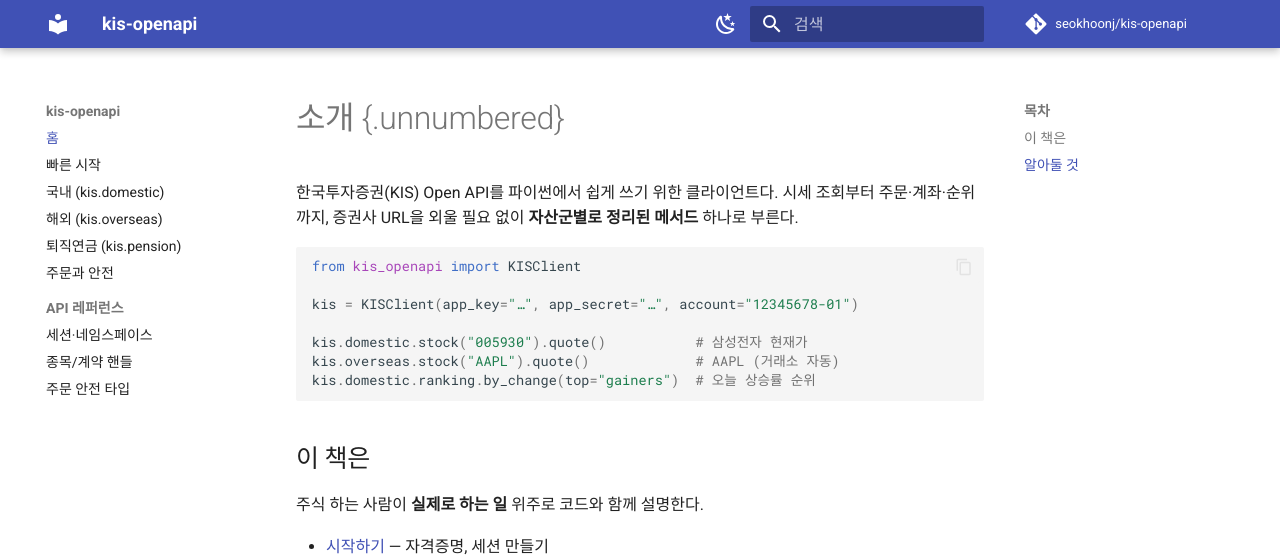
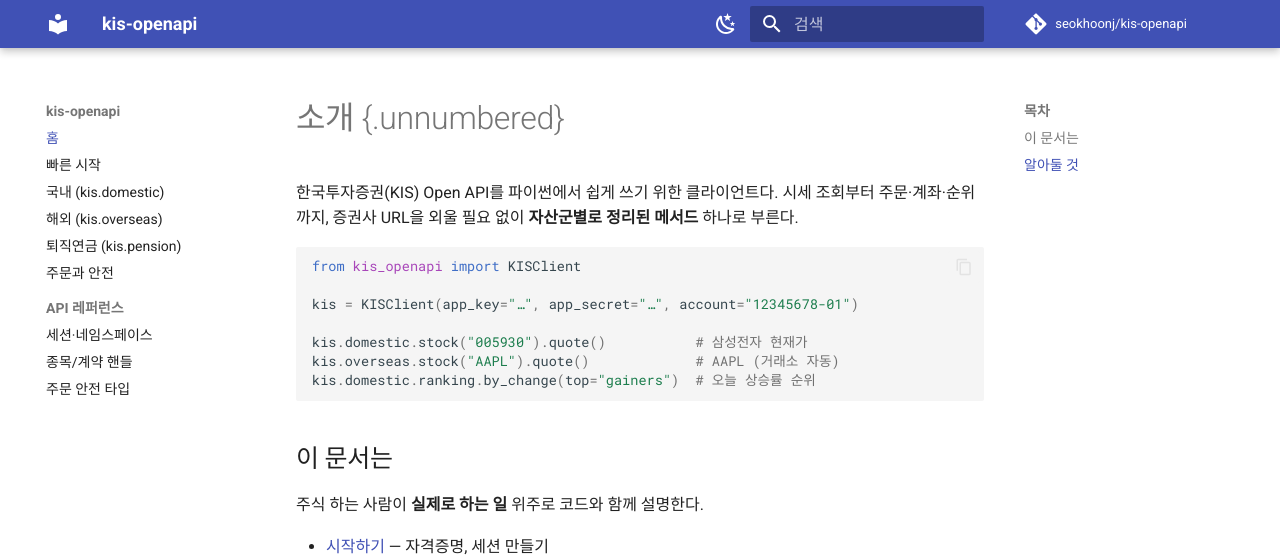
Before and after one commit to seokhoonj/kis-trader, an MkDocs documentation site: the page built from docs/index.md, in a window 1280 px wide and 1039 px high. Shown: the top 558 px of the window. Built offline with MkDocs 1.6.1 and Material for MkDocs 9.7.7, drawn with Linux system fonts in a browser that asks for light colours; comment, search, counter and statistics services are not loaded.

Commit message:
docs: reword the intro (문서, not 책) and tidy ignores
The prior commit only captured the objects.json removal; this lands the intro heading
reword and the .gitignore updates (ignore the Quarto build output and generated
reference artifacts).

````diff
--- a/docs/index.md
+++ b/docs/index.md
@@ -13,7 +13,7 @@
 kis.domestic.ranking.by_change(top="gainers")  # 오늘 상승률 순위
 ```
 
-## 이 책은
+## 이 문서는
 
 주식 하는 사람이 **실제로 하는 일** 위주로 코드와 함께 설명한다.
 
````
Also changed, not shown: 1 other file.
